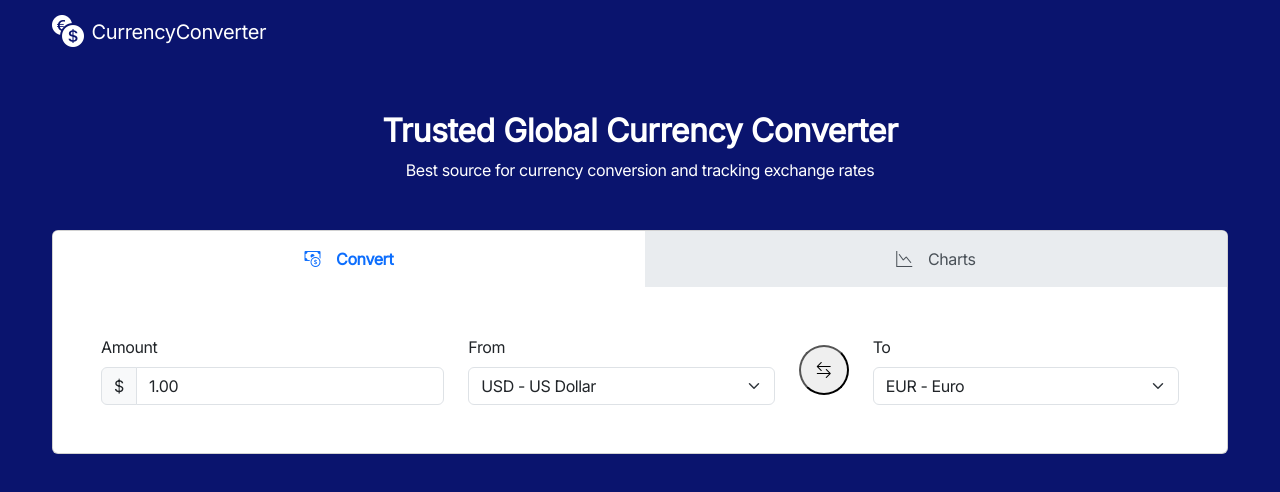
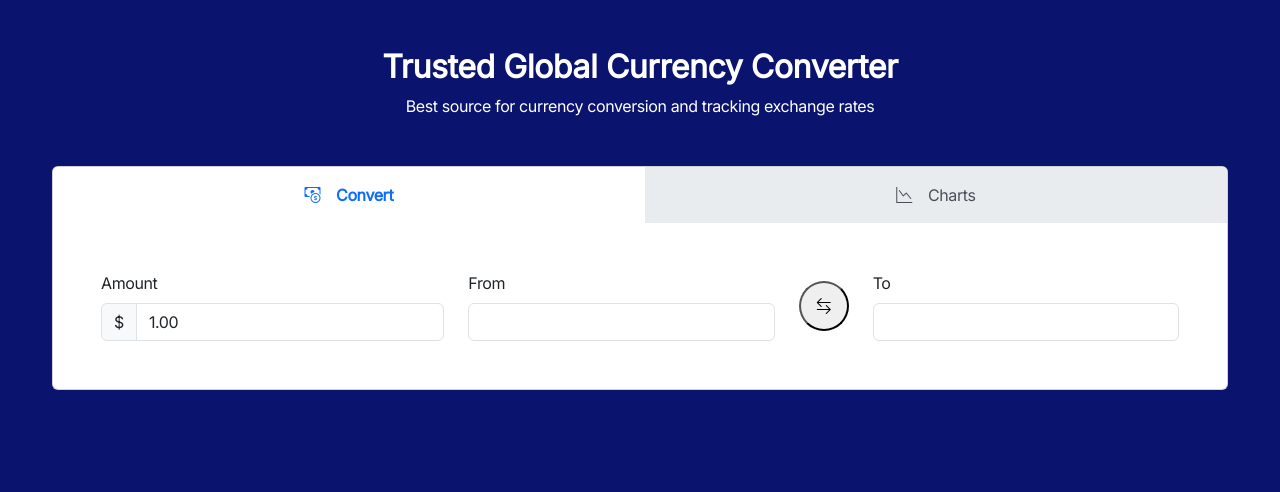
Before and after one commit to 4AK1LLA/CurrencyConverter, an Angular app in the folder ui/currency-converter-ui/: page / in a window 1280 px wide. Shown: the top 492 px of the page. Built offline with nearby package versions, Linux system fonts and the light colour scheme.

Commit message:
Use input instead of select

```diff
--- a/ui/currency-converter-ui/src/app/app.component.html
+++ b/ui/currency-converter-ui/src/app/app.component.html
@@ -1,11 +1,11 @@
-<nav class="navbar">
+<!-- <nav class="navbar">
     <div class="container">
         <a href="" class="d-flex align-items-center text-white">
             <i class="bi bi-currency-exchange me-2 fs-2"></i>
             <span class="fs-5">CurrencyConverter</span>
         </a>
     </div>
-</nav>
+</nav> -->
 
 <div class="container mt-5 text-center text-white">
     <h1 class="fw-bold fs-2">Trusted Global Currency Converter</h1>
@@ -35,9 +35,15 @@
                 </div>
                 <div class="col-sm">
                     <label for="from" class="form-label">From</label>
-                    <select class="form-select" id="from">
-                        <option selected>USD - US Dollar</option>
-                    </select>
+                    <input type="text" class="my-currency-input form-control" id="from" data-bs-toggle="dropdown">
+                    <div class="dropdown">
+                        <ul class="dropdown-menu w-100">
+                            <li><a class="dropdown-item">USD - US Dollar</a></li>
+                            <li><a class="dropdown-item">EUR - EURO</a></li>
+                            <li><a class="dropdown-item">UAH - Ukrainian Hryvnia</a></li>
+                            <li><a class="dropdown-item">BTC - Bitcoin</a></li>
+                        </ul>
+                    </div>
                 </div>
                 <div class="col-sm-auto">
                     <button class="rounded-circle" style="width: 50px; height: 50px;">
@@ -46,9 +52,15 @@
                 </div>
                 <div class="col-sm">
                     <label for="to" class="form-label">To</label>
-                    <select class="form-select" id="to">
-                        <option selected>EUR - Euro</option>
-                    </select>
+                    <input type="text" class="my-currency-input form-control" id="to" data-bs-toggle="dropdown">
+                    <div class="dropdown">
+                        <ul class="dropdown-menu w-100">
+                            <li><a class="dropdown-item">USD - US Dollar</a></li>
+                            <li><a class="dropdown-item">EUR - EURO</a></li>
+                            <li><a class="dropdown-item">UAH - Ukrainian Hryvnia</a></li>
+                            <li><a class="dropdown-item">BTC - Bitcoin</a></li>
+                        </ul>
+                    </div>
                 </div>
             </div>
         </div>
@@ -88,4 +100,12 @@
     .nav-link>.bi {
         color: inherit;
     }
+
+    .my-currency-input {
+        cursor: default;
+    }
+
+    .my-currency-input:focus {
+        cursor: text;
+    }
 </style>
```
